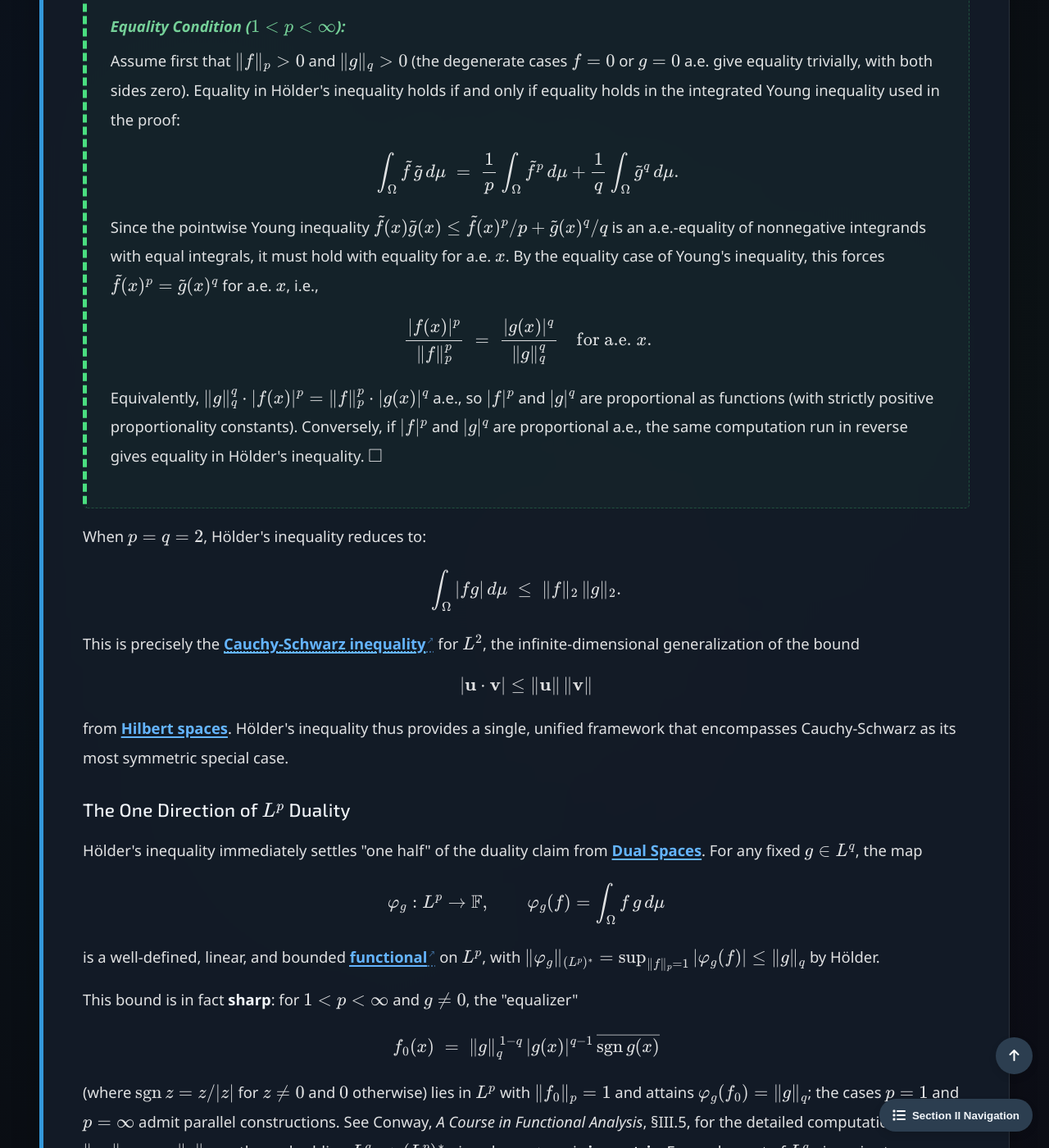
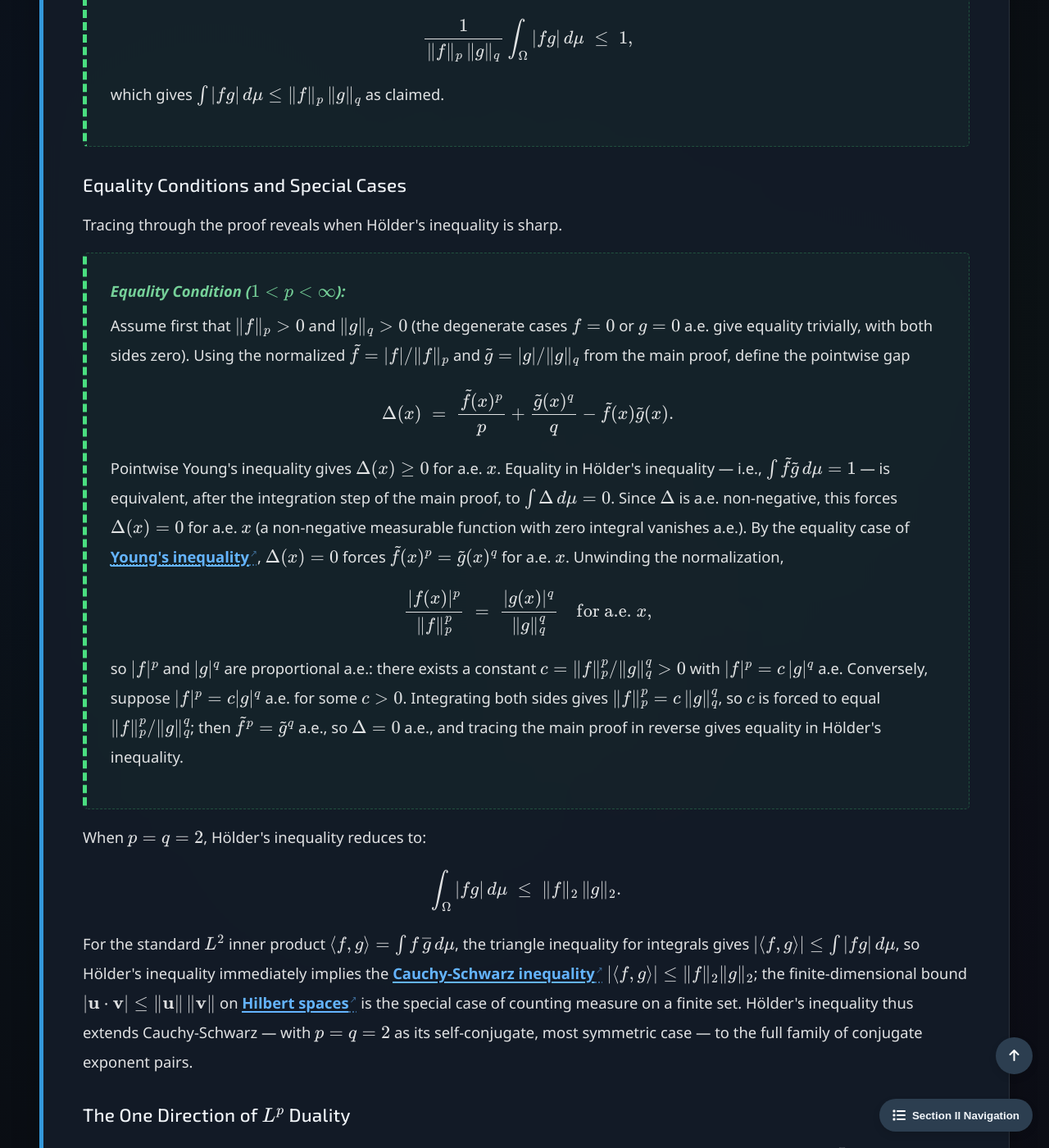
Before and after one commit to Yusukey01/yusukey01.github.io, a Jekyll site: the page built from Mathematics/Calculus/lp_spaces.html, in a window 1280 px wide and 1400 px high, scrolled down 9238 px. Shown: the whole window at 82% size. Built offline with Jekyll 4.4.1, drawn with Linux system fonts in a browser that asks for light colours; some of the changed text lies outside the part shown.

Commit message:
updated calc-30, section2

```diff
--- a/Mathematics/Calculus/lp_spaces.html
+++ b/Mathematics/Calculus/lp_spaces.html
@@ -313,9 +313,12 @@ uses_python: false
                         \frac{1}{p} + \frac{1}{q} = 1,
                         \qquad \text{equivalently} \quad q = \frac{p}{p - 1}.
                         \]
-                        The extreme cases are defined by convention: the conjugate of \(p = 1\)
-                        is \(q = \infty\), and the conjugate of \(p = \infty\) is \(q = 1\).
-                        The relation is symmetric: the conjugate of \(q\) is \(p\).
+                        One checks that \(1 < q < \infty\) as well. The extreme cases extend this
+                        formula by limit: as \(p \to 1^+\) we get \(q \to \infty\), and as
+                        \(p \to \infty\) we get \(q \to 1\). Accordingly, we declare by convention
+                        that the conjugate of \(p = 1\) is \(q = \infty\), and the conjugate of
+                        \(p = \infty\) is \(q = 1\). The relation is symmetric: the conjugate of
+                        \(q\) is \(p\).
                     </p>
                 </div>
 
@@ -324,9 +327,8 @@ uses_python: false
                     <a href="intro_analysis.html#D-Hilbert_space" class="ref-link"><strong>Hilbert spaces</strong></a>
                     and the
                     <a href="intro_analysis.html#T-Cauchy-Schwarz_Inequality" class="ref-link"><strong>Cauchy-Schwarz inequality</strong></a>.
-                    The algebraic identity \((p - 1)q = p\) (equivalently, \(p/q = p - 1\)) will
-                    appear repeatedly in the proofs below. It is worth verifying once: from
-                    \(1/q = 1 - 1/p = (p-1)/p\), we get \(q = p/(p-1)\), so \((p-1)q = p\).
+                    The algebraic identity \((p - 1)q = p\), which follows immediately from
+                    \(q = p/(p-1)\), will appear repeatedly in the proofs below.
                 </p>
 
                 <h3>Young's Inequality</h3>
@@ -346,13 +348,16 @@ uses_python: false
                 <div class="proof">
                     <span class="proof-title">Proof:</span>
                     <p>
-                        If \(a = 0\) or \(b = 0\), both sides are zero and the inequality is trivial.
-                        Assume \(a, b > 0\).
+                        The argument is a direct specialization of the weighted AM-GM inequality
+                        with weights \((1/p, 1/q)\). If \(a = 0\) or \(b = 0\), both sides are zero
+                        and the inequality is trivial. Assume \(a, b > 0\).
                     </p>
                     <p>
-                        The key observation is that the exponential function \(t \mapsto e^t\) is <strong>convex</strong>.
-                        Equivalently, the logarithm \(t \mapsto \log t\) is <strong>concave</strong> on \((0, \infty)\).
-                        By the definition of concavity, for any \(\lambda \in (0, 1)\) and \(u, v > 0\),
+                        The key observation is that the logarithm \(t \mapsto \log t\) is
+                        <strong>strictly concave</strong> on \((0, \infty)\) — equivalently,
+                        \(t \mapsto e^t\) is strictly convex, since strict concavity is preserved
+                        under passing to a strictly increasing inverse. By the definition of
+                        concavity, for any \(\lambda \in (0, 1)\) and \(u, v > 0\),
                         \[
                         \log\bigl(\lambda u + (1 - \lambda) v\bigr) \;\geq\; \lambda \log u + (1 - \lambda) \log v
                         \;=\; \log\bigl(u^\lambda v^{1-\lambda}\bigr).
@@ -364,14 +369,18 @@ uses_python: false
                         \]
                     </p>
                     <p>
-                        Now set \(\lambda = 1/p\), \(1 - \lambda = 1/q\), \(u = a^p\), and \(v = b^q\):
+                        Now set \(\lambda = 1/p\) (so that \(1 - \lambda = 1/q\) and
+                        \(\lambda \in (0, 1)\) since \(1 < p < \infty\)), \(u = a^p\), and \(v = b^q\):
                         \[
-                        (a^p)^{1/p} (b^q)^{1/q} \;\leq\; \frac{a^p}{p} + \frac{b^q}{q},
+                        (a^p)^{1/p} (b^q)^{1/q} \;\leq\; \frac{a^p}{p} + \frac{b^q}{q}.
                         \]
-                        which simplifies to \(ab \leq \frac{a^p}{p} + \frac{b^q}{q}\).
+                        Simplifying the left side, \((a^p)^{1/p} (b^q)^{1/q} = a \cdot b\), which gives
+                        \(ab \leq \frac{a^p}{p} + \frac{b^q}{q}\).
                     </p>
                     <p>
-                        Since \(\log\) is <em>strictly</em> concave, equality holds if and only if \(u = v\), i.e., \(a^p = b^q\).
+                        Since the weighted AM-GM step used the strict concavity of \(\log\), and
+                        \(\lambda = 1/p \in (0, 1)\), equality holds if and only if \(u = v\), i.e.,
+                        \(a^p = b^q\).
                     </p>
                 </div>
 
@@ -387,7 +396,8 @@ uses_python: false
                     <span class="theorem-title">Theorem: Hölder's Inequality</span>
                     <p>
                         Let \(1 \leq p \leq \infty\) and let \(q\) be its Hölder conjugate.
-                        If \(f \in L^p\) and \(g \in L^q\), then \(fg \in L^1\) and
+                        If \(f \in L^p\) and \(g \in L^q\), then the product \(fg\) is measurable,
+                        \(fg \in L^1\), and
                         \[
                         \|fg\|_1 \;=\; \int_\Omega |f g| \, d\mu
                         \;\leq\; \|f\|_p \, \|g\|_q.
@@ -398,11 +408,20 @@ uses_python: false
                 <div class="proof">
                     <span class="proof-title">Proof:</span>
                     <p>
-                        <strong>Case \(p = 1, q = \infty\):</strong>
-                        By the definition of the essential supremum, \(|g(x)| \leq \|g\|_\infty\)
-                        for a.e. \(x\). Therefore \(|f(x) g(x)| \leq |f(x)| \cdot \|g\|_\infty\) a.e.
-                        Integrating both sides gives \(\int |fg| \, d\mu \leq \|g\|_\infty \int |f| \, d\mu
-                        = \|f\|_1 \|g\|_\infty\).
+                        Measurability of \(fg\) is standard: the product of measurable functions is
+                        measurable (in the complex case, by considering real and imaginary parts).
+                        We establish the inequality below; since \(\|f\|_p, \|g\|_q < \infty\) by
+                        hypothesis, its right-hand side is finite, which gives the integrability
+                        conclusion \(fg \in L^1\).
+                    </p>
+                    <p>
+                        <strong>Case \(p = 1, q = \infty\)</strong> (and symmetrically \(p = \infty, q = 1\)):
+                        If \(\|f\|_1 = 0\) or \(\|g\|_\infty = 0\), the corresponding factor vanishes
+                        a.e., so \(fg = 0\) a.e. and both sides are zero. Otherwise, by
+                        <a href="#T-essup_attained" class="ref-link"><strong>Lemma: Essential Supremum Is Attained</strong></a>,
+                        \(|g(x)| \leq \|g\|_\infty\) for a.e. \(x\). Therefore
+                        \(|f(x) g(x)| \leq |f(x)| \cdot \|g\|_\infty\) a.e. Integrating both sides gives
+                        \(\int |fg| \, d\mu \leq \|g\|_\infty \int |f| \, d\mu = \|f\|_1 \|g\|_\infty\).
                     </p>
                     <p>
                         <strong>Case \(1 < p < \infty\):</strong>
@@ -410,17 +429,22 @@ uses_python: false
                         so \(fg = 0\) a.e. and both sides are zero. Assume \(\|f\|_p > 0\) and \(\|g\|_q > 0\).
                     </p>
                     <p>
-                        <strong>Normalization.</strong> Define
+                        <strong>Normalization.</strong> The strategy is to rescale \(f\) and \(g\) to
+                        have unit norm, reducing the integral inequality to a pointwise application
+                        of Young's inequality. Define
                         \[
                         \tilde{f} = \frac{|f|}{\|f\|_p}, \qquad
                         \tilde{g} = \frac{|g|}{\|g\|_q}.
                         \]
-                        Then \(\|\tilde{f}\|_p = 1\) and \(\|\tilde{g}\|_q = 1\).
-                        Applying Young's inequality pointwise:
+                        Then \(\|\tilde{f}\|_p = 1\) and \(\|\tilde{g}\|_q = 1\). Since
+                        \(f \in L^p\) and \(g \in L^q\), we have \(|f(x)|, |g(x)| < \infty\) for a.e.
+                        \(x\), so \(\tilde{f}(x), \tilde{g}(x) \in [0, \infty)\) a.e. Applying
+                        <a href="#T-young_inequality" class="ref-link"><strong>Young's inequality</strong></a>
+                        pointwise:
                         \[
                         \tilde{f}(x) \, \tilde{g}(x)
                         \;\leq\; \frac{\tilde{f}(x)^p}{p} + \frac{\tilde{g}(x)^q}{q}
-                        \quad \text{for all } x.
+                        \quad \text{for a.e. } x.
                         \]
                     </p>
                     <p>
@@ -441,12 +465,6 @@ uses_python: false
                     </p>
                 </div>
 
-                <p>
-                    The normalization trick is the heart of the proof: by scaling \(f\) and \(g\) to have
-                    unit norm, we reduce a statement about integrals to a pointwise application of Young's
-                    inequality, and the "integration" step becomes trivial.
-                </p>
-
                 <h3>Equality Conditions and Special Cases</h3>
 
                 <p>
@@ -458,28 +476,32 @@ uses_python: false
                     <p>
                         Assume first that \(\|f\|_p > 0\) and \(\|g\|_q > 0\) (the degenerate
                         cases \(f = 0\) or \(g = 0\) a.e. give equality trivially, with both
-                        sides zero). Equality in Hölder's inequality holds if and only if
-                        equality holds in the integrated Young inequality used in the proof:
+                        sides zero). Using the normalized \(\tilde f = |f|/\|f\|_p\) and
+                        \(\tilde g = |g|/\|g\|_q\) from the main proof, define the pointwise gap
                         \[
-                        \int_\Omega \tilde f \, \tilde g \, d\mu
-                        \;=\; \frac{1}{p} \int_\Omega \tilde f^p \, d\mu
-                        + \frac{1}{q} \int_\Omega \tilde g^q \, d\mu.
+                        \Delta(x) \;=\; \frac{\tilde f(x)^p}{p} + \frac{\tilde g(x)^q}{q}
+                        - \tilde f(x)\tilde g(x).
                         \]
-                        Since the pointwise Young inequality
-                        \(\tilde f(x)\tilde g(x) \leq \tilde f(x)^p / p + \tilde g(x)^q / q\)
-                        is an a.e.-equality of nonnegative integrands with equal integrals,
-                        it must hold with equality for a.e. \(x\). By the equality case of
-                        Young's inequality, this forces
-                        \(\tilde f(x)^p = \tilde g(x)^q\) for a.e. \(x\), i.e.,
+                        Pointwise Young's inequality gives \(\Delta(x) \geq 0\) for a.e. \(x\).
+                        Equality in Hölder's inequality — i.e., \(\int \tilde f \tilde g \, d\mu = 1\) —
+                        is equivalent, after the integration step of the main proof, to
+                        \(\int \Delta \, d\mu = 0\). Since \(\Delta\) is a.e. non-negative, this forces
+                        \(\Delta(x) = 0\) for a.e. \(x\) (a non-negative measurable function with
+                        zero integral vanishes a.e.). By the equality case of
+                        <a href="#T-young_inequality" class="ref-link"><strong>Young's inequality</strong></a>,
+                        \(\Delta(x) = 0\) forces \(\tilde f(x)^p = \tilde g(x)^q\) for a.e. \(x\).
+                        Unwinding the normalization,
                         \[
                         \frac{|f(x)|^p}{\|f\|_p^p} \;=\; \frac{|g(x)|^q}{\|g\|_q^q}
-                        \quad \text{for a.e. } x.
+                        \quad \text{for a.e. } x,
                         \]
-                        Equivalently, \(\|g\|_q^q \cdot |f(x)|^p = \|f\|_p^p \cdot |g(x)|^q\)
-                        a.e., so \(|f|^p\) and \(|g|^q\) are proportional as functions
-                        (with strictly positive proportionality constants). Conversely, if
-                        \(|f|^p\) and \(|g|^q\) are proportional a.e., the same computation
-                        run in reverse gives equality in Hölder's inequality. \(\square\)
+                        so \(|f|^p\) and \(|g|^q\) are proportional a.e.: there exists a constant
+                        \(c = \|f\|_p^p / \|g\|_q^q > 0\) with \(|f|^p = c \, |g|^q\) a.e.
+                        Conversely, suppose \(|f|^p = c |g|^q\) a.e. for some \(c > 0\). Integrating
+                        both sides gives \(\|f\|_p^p = c \, \|g\|_q^q\), so \(c\) is forced to equal
+                        \(\|f\|_p^p / \|g\|_q^q\); then
+                        \(\tilde f^p = \tilde g^q\) a.e., so \(\Delta = 0\) a.e., and tracing the
+                        main proof in reverse gives equality in Hölder's inequality.
                     </p>
                 </div>
 
@@ -488,14 +510,18 @@ uses_python: false
                     \[
                     \int_\Omega |fg| \, d\mu \;\leq\; \|f\|_2 \, \|g\|_2.
                     \]
-                    This is precisely the
+                    For the standard \(L^2\) inner product
+                    \(\langle f, g \rangle = \int f \, \overline{g} \, d\mu\), the triangle
+                    inequality for integrals gives
+                    \(|\langle f, g \rangle| \leq \int |fg| \, d\mu\), so Hölder's inequality
+                    immediately implies the
                     <a href="intro_analysis.html#T-Cauchy-Schwarz_Inequality" class="ref-link"><strong>Cauchy-Schwarz inequality</strong></a>
-                    for \(L^2\), the infinite-dimensional generalization of the bound
-                    \[
-                    |\mathbf{u} \cdot \mathbf{v}| \leq \|\mathbf{u}\| \, \|\mathbf{v}\|
-                    \]
-                    from <a href="intro_analysis.html#hilbert"><strong>Hilbert spaces</strong></a>. Hölder's inequality thus provides a single,
-                    unified framework that encompasses Cauchy-Schwarz as its most symmetric special case.
+                    \(|\langle f, g \rangle| \leq \|f\|_2 \|g\|_2\); the finite-dimensional bound
+                    \(|\mathbf{u} \cdot \mathbf{v}| \leq \|\mathbf{u}\| \, \|\mathbf{v}\|\) on
+                    <a href="intro_analysis.html#D-Hilbert_space" class="ref-link"><strong>Hilbert spaces</strong></a>
+                    is the special case of counting measure on a finite set. Hölder's inequality
+                    thus extends Cauchy-Schwarz — with \(p = q = 2\) as its self-conjugate, most
+                    symmetric case — to the full family of conjugate exponent pairs.
                 </p>
 
                 <h3>The One Direction of \(L^p\) Duality</h3>
@@ -507,11 +533,11 @@ uses_python: false
                     \[
                     \varphi_g : L^p \to \mathbb{F}, \qquad \varphi_g(f) = \int_\Omega f \, g \, d\mu
                     \]
-                    is a well-defined, linear, and
-                    bounded <a href="intro_analysis.html#D-functional" class="ref-link"><strong>functional</strong></a>
-                    on \(L^p\), with
-                    \(\|\varphi_g\|_{(L^p)^*} = \sup_{\|f\|_p = 1} |\varphi_g(f)| \leq \|g\|_q\)
-                    by Hölder.
+                    is a <a href="intro_analysis.html#D-functional" class="ref-link"><strong>bounded linear functional</strong></a>
+                    on \(L^p\). It is well-defined on equivalence classes since modifying \(f\) on a
+                    null set leaves \(\int fg \, d\mu\) unchanged; linearity follows from the
+                    linearity of the integral; and boundedness is Hölder:
+                    \(\|\varphi_g\|_{(L^p)^*} = \sup_{\|f\|_p = 1} |\varphi_g(f)| \leq \|g\|_q\).
                 </p>
 
                 <p>
@@ -520,11 +546,17 @@ uses_python: false
                     \[
                     f_0(x) \;=\; \|g\|_q^{\,1-q} \,|g(x)|^{q-1} \, \overline{\operatorname{sgn} g(x)}
                     \]
-                    (where \(\operatorname{sgn} z = z/|z|\) for \(z \neq 0\) and \(0\) otherwise)
-                    lies in \(L^p\) with \(\|f_0\|_p = 1\) and attains
-                    \(\varphi_g(f_0) = \|g\|_q\); the cases \(p = 1\) and \(p = \infty\) admit
-                    parallel constructions. See Conway, <em>A Course in Functional Analysis</em>,
-                    §III.5, for the detailed computation. Hence
+                    — where \(\operatorname{sgn} z = z/|z|\) for \(z \neq 0\) (the complex "phase";
+                    \(\pm 1\) or \(0\) in the real case) and \(\operatorname{sgn} 0 = 0\) — is
+                    measurable (as a product of measurable functions) and lies in
+                    \(L^p\) with \(\|f_0\|_p = 1\) and attains \(\varphi_g(f_0) = \|g\|_q\). The
+                    verification is straightforward: using the algebraic identity
+                    \(p(q - 1) = q\) (equivalently, \(p(1 - q) = -q\)), one computes
+                    \(|f_0|^p = \|g\|_q^{p(1-q)}|g|^{p(q-1)} = \|g\|_q^{-q}\,|g|^q\), whence
+                    \(\int |f_0|^p \, d\mu = \|g\|_q^{-q} \int |g|^q \, d\mu = \|g\|_q^{-q} \cdot \|g\|_q^q = 1\);
+                    and \(f_0(x) g(x) = \|g\|_q^{1-q} |g(x)|^q \geq 0\), so
+                    \(\varphi_g(f_0) = \|g\|_q^{1-q} \int |g|^q \, d\mu = \|g\|_q^{1-q} \cdot \|g\|_q^q = \|g\|_q\).
+                    The cases \(p = 1\) and \(p = \infty\) admit parallel (and simpler) constructions. Hence
                     \(\|\varphi_g\|_{(L^p)^*} = \|g\|_q\), so the embedding
                     \(L^q \hookrightarrow (L^p)^*\) given by \(g \mapsto \varphi_g\) is
                     <strong>isometric</strong>. Every element of \(L^q\) gives rise to a
@@ -533,9 +565,9 @@ uses_python: false
 
                 <p>
                     The converse — that <em>every</em> continuous functional on \(L^p\) arises from
-                    some \(g \in L^q\) — is substantially harder and requires the
-                    <strong>Radon-Nikodym theorem</strong>, a tool from measure theory that we will
-                    develop after the measure-theoretic probability foundations are in place.
+                    some \(g \in L^q\) — is substantially harder and relies on the
+                    <strong>Radon-Nikodym theorem</strong>, a result from measure theory whose
+                    treatment lies beyond the scope of this chapter.
                 </p>
 
             </section>
```
